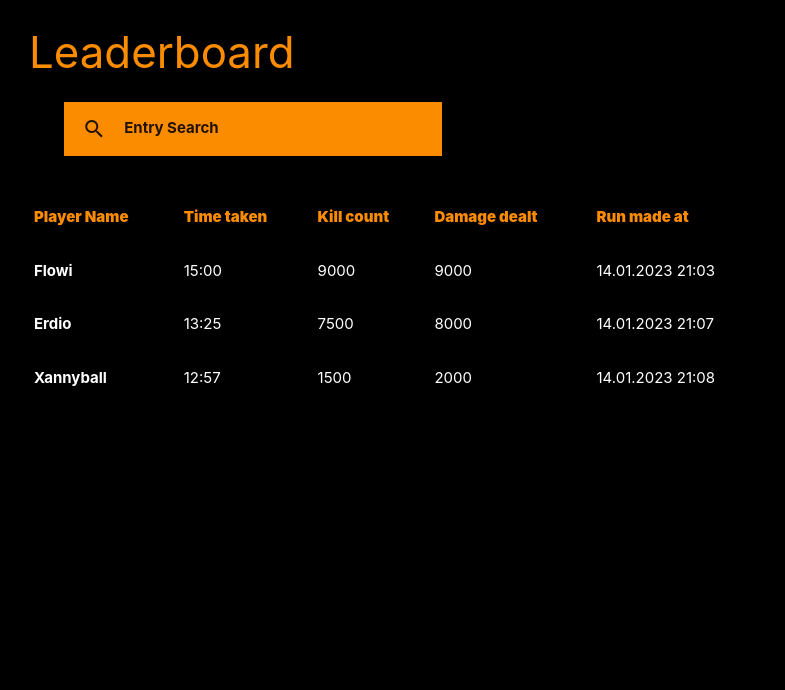
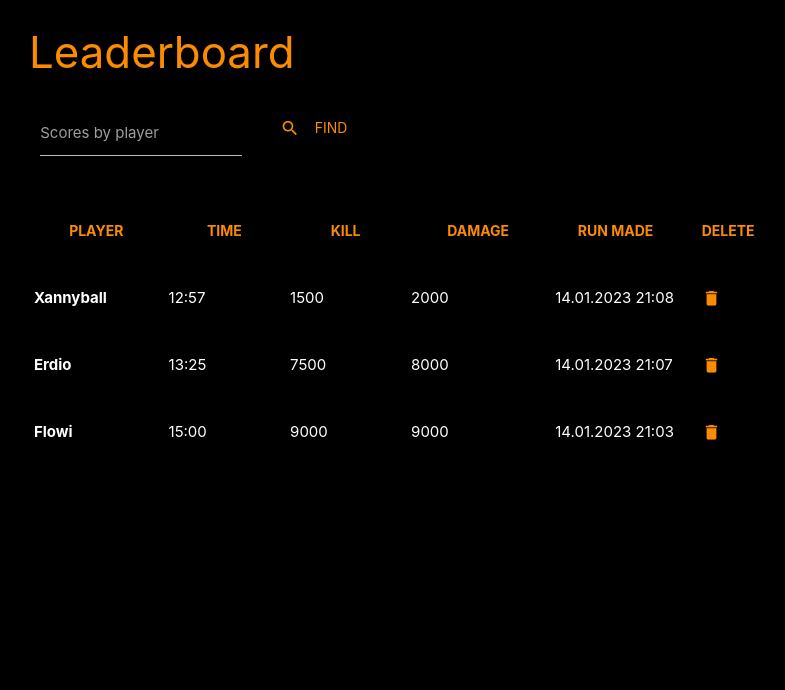
Before and after one commit to fnyrawr/uni_project_website, a Django app: page /leaderboard/show/ in a window 1280 px wide. Shown: the part 64-754 px from the top of the page, without its empty margins (163-948 px from the left). Run offline with Django 4.2, Linux system fonts and the light colour scheme; a user stored in the database is signed in; data comes from the database, SQL or seed files in the repository; both versions use the stored data as it was after the commit.

Commit message:
implemented leaderboard sorting and delete from adminusers

```diff
--- a/Leaderboard/forms.py
+++ b/Leaderboard/forms.py
@@ -1,8 +1,18 @@
 from django import forms
 from .models import Leaderboard
 
+SORT_CHOICES = (
+    ('PN', 'playername'),
+    ('KC', 'killcount'),
+    ('DD', 'damagedealt'),
+    ('PT', 'playtime'),
+    ('TM', 'time'),
+    ('ID', 'id'),
+)
+
 
 class SearchForm(forms.ModelForm):
+    sortby = forms.ChoiceField(choices = SORT_CHOICES)
     class Meta:
         model = Leaderboard
-        fields = ['playername']
+        fields = ['playername', 'sortby']
--- a/Leaderboard/models.py
+++ b/Leaderboard/models.py
@@ -8,3 +8,7 @@ class Leaderboard(models.Model):
     damagedealt = models.IntegerField()
     playtime = models.CharField(max_length=15)
     time = models.DateTimeField(default=datetime.now, blank=True)
+
+    class Meta:
+        verbose_name: 'Leaderboard'
+        verbose_name_plural: 'Leaderboards'
--- a/Leaderboard/templates/leaderboard-list.html
+++ b/Leaderboard/templates/leaderboard-list.html
@@ -9,41 +9,40 @@
 
         <div class="row">
             <div class="col s6">
-                <ul class="collapsible popout">
-                    <li class="=active">
-                        <div class="collapsible-header orange darken-1"><i class="material-icons">search</i><span><b>Entry Search</b></span></div>
-                        <div class="collapsible-body black grey-text text-lighten-1">
                 <form method="POST">
                     {% csrf_token %}
                     <div class="card-content">
+                        <input type="hidden" name="sortby" value="PT" maxlength="0">
                         <div class="row">
-                                        <div class="input-field col s6 grey-text">
-                                            <label for="id_playername">Playername</label>
+                            <div class="input-field col s6 grey-text text-lighten-1">
+                                <label for="id_playername">Scores by player</label>
                                 <input type="text" name="playername" maxlength="100" id="id_playername" class="grey-text text-lighten-1">
                             </div>
+                            <div class="input-field col s4 grey-text text-lighten-1">
+                                <button class="waves-effect btn-flat orange-text text-darken-1" type="submit"><i class="material-icons left">search</i>Find</button>
                             </div>
-                                    <button class="waves-effect btn orange darken-1 black-text" type="submit"><i class="material-icons left">search</i>Search</button>
-                                    {% if search %}
-                                        <a class="waves-effect btn white orange-text text-darken-1" href={% url 'leaderboard-list' %}><i class="material-icons left">clear</i>Clear filters</a>
-                                    {% endif %}
+                        </div>
                     </div>
                 </form>
-                        </div>
-                    </li>
-                </ul>
-            </div>
         </div>
 
         <div class="row white-text">
             <table class="highlight col s12 m10 l10">
                 <thead class="orange-text text-darken-1">
+                    <form method="POST">
+                        {% csrf_token %}
+                        <input type="hidden" name="playername" maxlength="0">
                         <tr>
-                        <th><b>Player Name</b></th>
-                        <th><b>Time taken</b></th>
-                        <th><b>Kill count</b></th>
-                        <th><b>Damage dealt</b></th>
-                        <th><b>Run made at</b></th>
+                            <th><button type="submit" name="sortby" value="PN" class="waves-effect waves-light btn-flat orange-text text-darken-1"><b>Player Name</b></button></th>
+                            <th><button type="submit" name="sortby" value="PT" class="waves-effect waves-light btn-flat orange-text text-darken-1"><b>Time taken</b></button></th>
+                            <th><button type="submit" name="sortby" value="KC" class="waves-effect waves-light btn-flat orange-text text-darken-1"><b>Kill count</b></button></th>
+                            <th><button type="submit" name="sortby" value="DD" class="waves-effect waves-light btn-flat orange-text text-darken-1"><b>Damage dealt</b></button></th>
+                            <th><b><button type="submit" name="sortby" value="TM" class="waves-effect waves-light btn-flat orange-text text-darken-1"><b>Run made at</b></button></b></th>
+                            {% if user.is_authorized %}
+                                <th><b><button type="submit" name="sortby" value="ID" class="waves-effect waves-light btn-flat orange-text text-darken-1"><b>Delete</b></button></b></th>
+                            {% endif %}
                         </tr>
+                    </form>
                 </thead>
                 <tbody>
                     {% if search %}
@@ -54,6 +53,9 @@
                                 <td>{{ entry.killcount }}</td>
                                 <td>{{ entry.damagedealt }}</td>
                                 <td>{{ entry.time|date:"d.m.Y H:i" }}</td>
+                                {% if user.is_authorized %}
+                                    <td><a class="waves-effect btn-flat orange-text text-darken-1" href="{% url 'leaderboard-delete' entry.id %}" ><i class="material-icons left">delete</i></a></td>
+                                {% endif %}
                             </tr>
                         {% endfor %}
                     {% else %}
@@ -64,6 +66,9 @@
                                 <td>{{ entry.killcount }}</td>
                                 <td>{{ entry.damagedealt }}</td>
                                 <td>{{ entry.time|date:"d.m.Y H:i" }}</td>
+                                {% if user.is_authorized %}
+                                    <td><a class="waves-effect btn-flat orange-text text-darken-1" href="{% url 'leaderboard-delete' entry.id %}" ><i class="material-icons left">delete</i></a></td>
+                                {% endif %}
                             </tr>
                         {% endfor %}
                     {% endif %}
--- a/Leaderboard/urls.py
+++ b/Leaderboard/urls.py
@@ -9,4 +9,5 @@ urlpatterns = [
     path('', include(router.urls)),
     path('api-auth/', include('rest_framework.urls', namespace='rest_framework')),
     path('show/', views.leaderboard_list, name='leaderboard-list'),
+    path('delete/<int:pk>/', views.LeaderboardDeleteView.as_view(), name='leaderboard-delete'),
 ]
--- a/Leaderboard/views.py
+++ b/Leaderboard/views.py
@@ -1,4 +1,6 @@
-from django.shortcuts import render
+from django.shortcuts import redirect, render
+from django.urls import reverse_lazy
+from django.views.generic import DeleteView
 from rest_framework import viewsets
 from .models import Leaderboard
 from .serializers import LeaderboardSerializer
@@ -15,11 +17,24 @@ def leaderboard_list(request):
         searchForm = SearchForm(request.POST)
         data = searchForm.data
         playername = data['playername']
+        entries_found = Leaderboard.objects.all()
+
         if playername:
-            if playername:
-                entries_found = Leaderboard.objects.filter(playername__contains=playername)
+            entries_found = entries_found.filter(playername__contains=playername)
+        if data['sortby'] == 'PN':
+            entries_found = entries_found.order_by('playername')
+        if data['sortby'] == 'KC':
+            entries_found = entries_found.order_by('-killcount')
+        if data['sortby'] == 'DD':
+            entries_found = entries_found.order_by('-damagedealt')
+        if data['sortby'] == 'TM':
+            entries_found = entries_found.order_by('-time')
+        if data['sortby'] == 'PT':
+            entries_found = entries_found.order_by('playtime')
+        if data['sortby'] == 'ID':
+            entries_found = entries_found.order_by('id')
     else:
-        all_entries = Leaderboard.objects.all()
+        all_entries = Leaderboard.objects.order_by('playtime')
 
     context = {'all_entries': all_entries,
                'entries_found': entries_found,
@@ -32,5 +47,18 @@ class LeaderboardView(viewsets.ModelViewSet):
     serializer_class = LeaderboardSerializer
 
     def get_queryset(self):
-        queryset = Leaderboard.objects.all()
+        queryset = Leaderboard.objects.order_by('-playtime')
         return queryset
+
+
+class LeaderboardDeleteView(DeleteView):
+    model = Leaderboard
+    context_object_name = 'that_one_entry'
+    template_name = 'leaderboard-delete.html'
+    success_url = reverse_lazy('leaderboard-list')
+
+    def post(self, request, **kwargs):
+        entry_id = kwargs['pk']
+        entry = Leaderboard.objects.get(id=entry_id)
+        entry.delete()
+        return redirect('leaderboard-list')
--- a/static/css/theming.css
+++ b/static/css/theming.css
@@ -45,12 +45,20 @@ label.active {
   color: #FB8C00 !important;
 }
 
+.dropdown-content li>a, .dropdown-content li>span {
+  color: #FB8C00 !important;
+}
+
 .select-content li>span {
   color: #FB8C00 !important;
 }
 
 .select-content li>a {
   color: #FB8C00 !important;
+}
+
+.select-wrapper input.select-dropdown {
+    color: #BDBDBD !important;
 }
 
 .navbar-material .nav-wrapper .brand-logo img {
```
Also changed, not shown: Leaderboard/templates/leaderboard-delete.html (added, +34 -0 lines), Leaderboard/migrations/0002_alter_leaderboard_options.py (added), Leaderboard/migrations/0003_alter_leaderboard_options.py (added), Leaderboard/migrations/0004_alter_leaderboard_options.py (added), README.md, db.sqlite3. Lines whose indentation alone changed are shown as unchanged.
